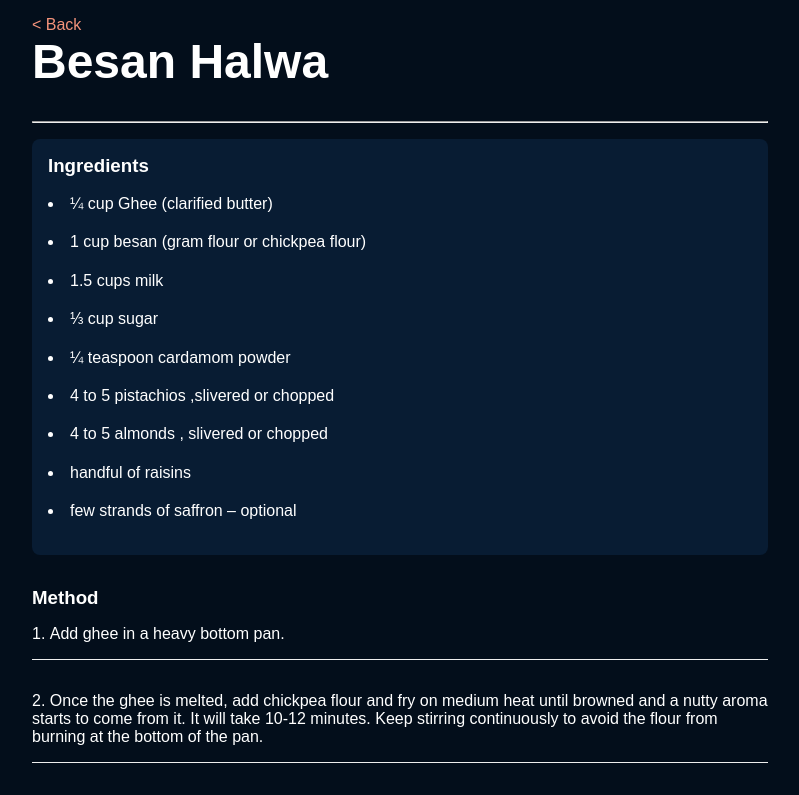
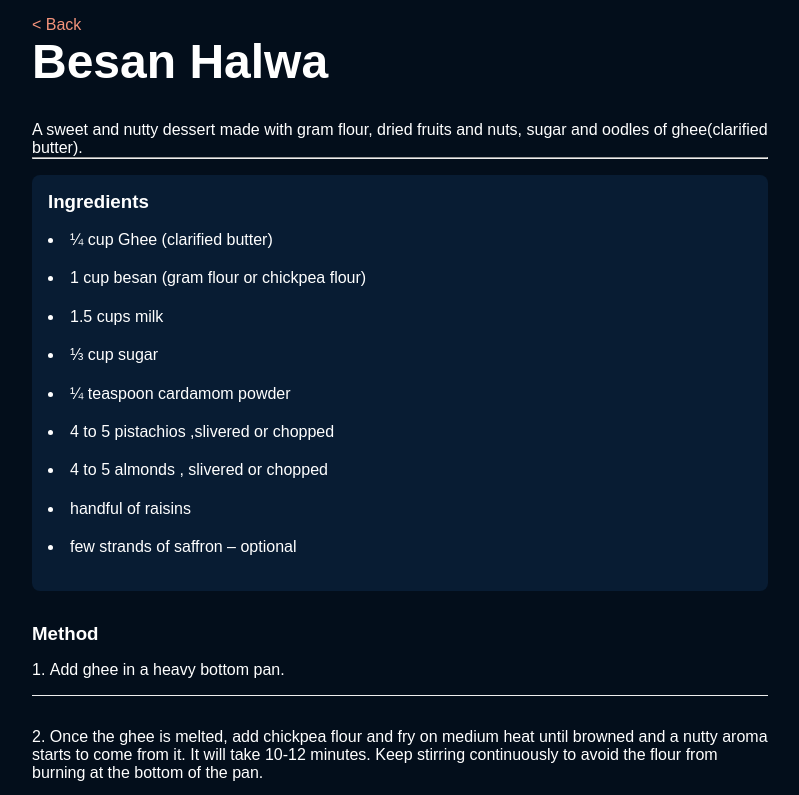
Before and after one commit to AayushiShukla7/my-recipe-app, a Vue app: page /recipe/besan-halwa in a window 1280 px wide. Shown: the top 795 px of the page, without its empty margins (240-1039 px from the left). Built offline with nearby package versions, Linux system fonts and the light colour scheme.

Commit message:
Spelling error fixed for description

```diff
--- a/src/views/Recipe.vue
+++ b/src/views/Recipe.vue
@@ -4,7 +4,7 @@
       <!-- <h1>{{ $route.params.slug }}</h1> -->
 
       <h1>{{ recipe.title }}</h1>
-      <p class="description">{{ recipe.descriptio }}</p>
+      <p class="description">{{ recipe.description }}</p>
       <hr />
 
       <div class="ingredients">
```
